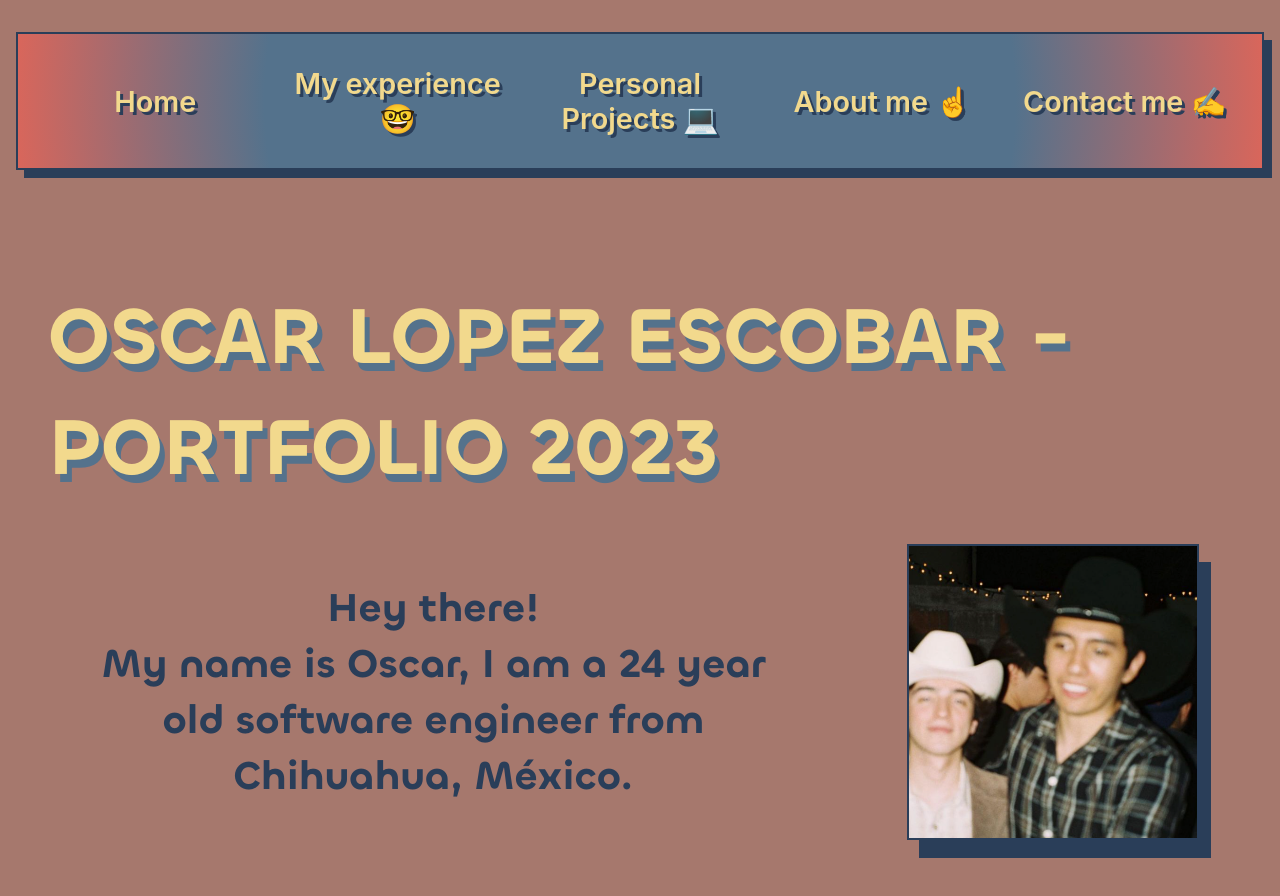
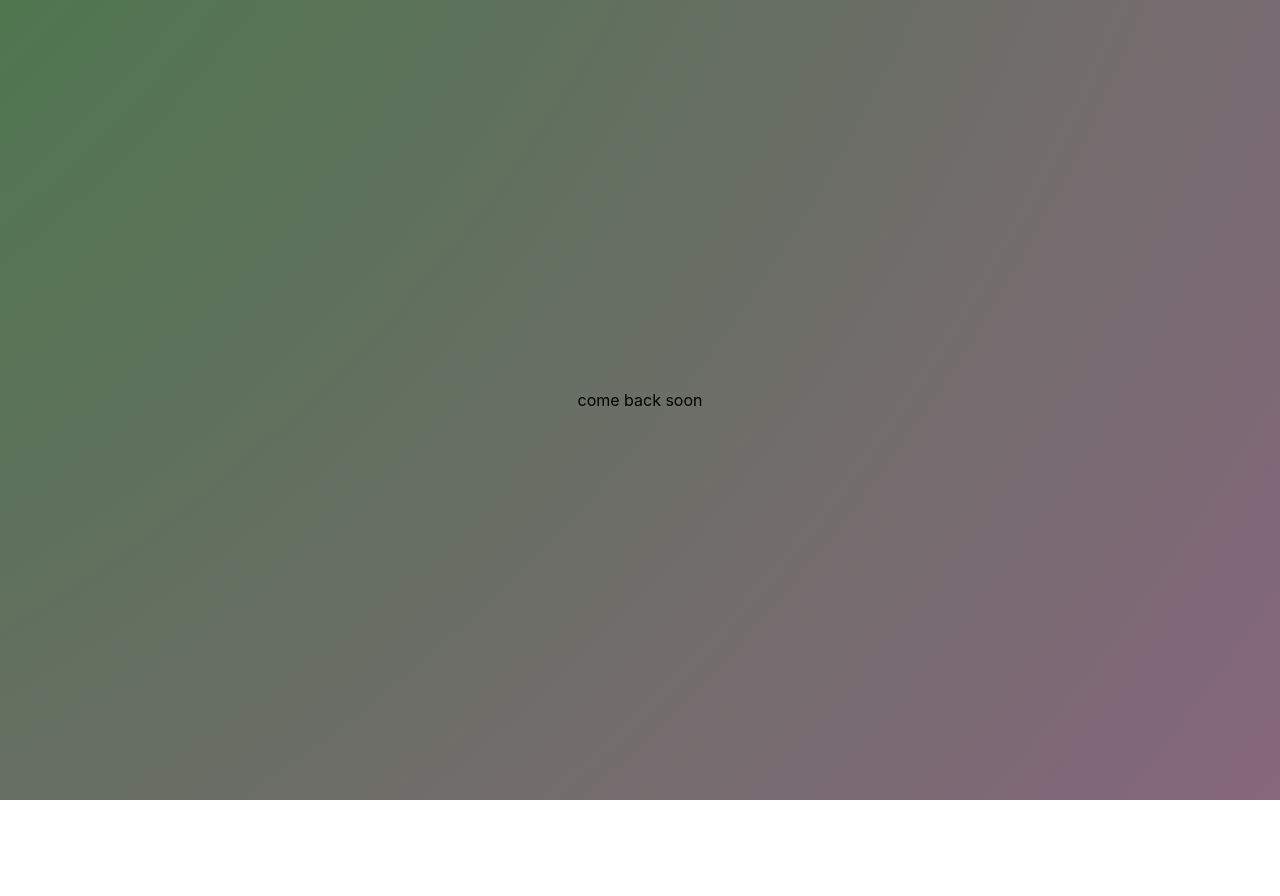
Before and after one commit to OLopezE/my-portfolio, a React (Create React App) app: page / in a window 1280 px wide. Shown: the top 896 px of the page. After the commit the page ends 800 px from the top, so only its background shows below. Built offline with nearby package versions, Linux system fonts and the light colour scheme.

Commit message:
enter Prototype

```diff
--- a/src/App.css
+++ b/src/App.css
@@ -1,11 +1,8 @@
-.App {
-  text-align: center;
+body {
   display: grid;
-  padding-top: 3rem;
-
-  @media (min-width: 600px) {
-    padding: 0;
-  }
+  place-items: center;
+  height: 100svh;
+  width: 100svw;
 }
 
 h1, h2, h3 {
@@ -25,7 +22,3 @@ h1, h2, h3 {
 .App-link {
   color: #61dafb;
 }
-
-body {
-  background-color: #A6786D;
-}
--- a/src/App.js
+++ b/src/App.js
@@ -7,19 +7,21 @@ import {
   Contact,
   Portfolio,
   AboutMe,
-  Experience
+  Experience,
+  Prototype
 } from './js/views';
 
 function App() {
   return (
     <div className="App">
-      <Navbar/>
+      {/* <Navbar/> */}
       <Routes>
-        <Route path='/' element={<Home />} />
+        <Route path='/' element={<Prototype />} />
+        {/* <Route path='/' element={<Home />} />
         <Route path='/work-experience' element={<Experience />} />
         <Route path='/portfolio' element={<Portfolio />} />
         <Route path='/about-me' element={<AboutMe />} />
-        <Route path='/contact-me' element={<Contact />} />
+        <Route path='/contact-me' element={<Contact />} /> */}
       </Routes>
     </div>
   );
--- a/src/index.css
+++ b/src/index.css
@@ -5,6 +5,33 @@ body {
     sans-serif;
   -webkit-font-smoothing: antialiased;
   -moz-osx-font-smoothing: grayscale;
+}
+
+:root {
+  background: rgb(162, 215, 235);
+  background: radial-gradient(circle, rgb(74, 119, 75) 34%, rgb(148, 99, 136) 100%);
+  background-size: 400% 400%;
+	animation: gradient 20s ease infinite;
+
+}
+
+
+@keyframes gradient {
+  0% {
+    background-position: 0% 0%;
+  }
+  25% {
+    background-position: 0% 100%;
+  }
+  50% {
+    background-position: 100% 100%;
+  }
+  75%{
+    background-position: 100% 0%;
+  }
+  100% {
+    background-position: 0% 0%;
+  }
 }
 
 @font-face {
--- a/src/js/views/index.js
+++ b/src/js/views/index.js
@@ -3,11 +3,13 @@ import Contact from "./contact";
 import Experience from "./experience";
 import Home from "./home";
 import Portfolio from "./projects";
+import Prototype from "./prototype";
 
 export {
   AboutMe,
   Contact,
   Experience,
   Home,
-  Portfolio
+  Portfolio,
+  Prototype
 }
--- /dev/null
+++ b/src/js/views/prototype/Prototype.jsx
@@ -0,0 +1,9 @@
+import React from 'react'
+
+const Prototype = () => {
+  return (
+    <div>come back soon</div>
+  )
+}
+
+export default Prototype
--- /dev/null
+++ b/src/js/views/prototype/index.js
@@ -0,0 +1,3 @@
+import Prototype from "./Prototype";
+
+export default Prototype;
```
